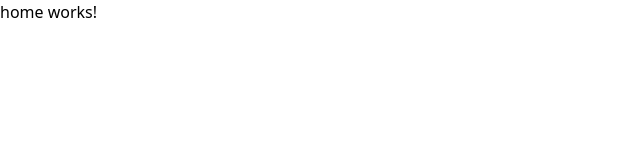
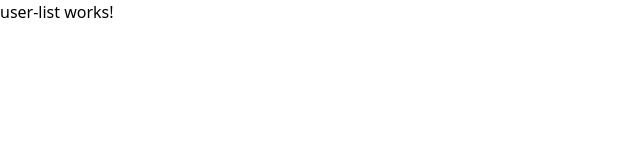
Before and after one commit to Mickael45/Tiime-test, an Angular app: page / in a window 1280 px wide. Shown: the top 160 px of the page, without its empty margins (0-640 px from the left). Built offline with nearby package versions, Linux system fonts and the light colour scheme.

Commit message:
Adds alias config for imports

```diff
--- a/src/app/pages/home/home.component.html
+++ b/src/app/pages/home/home.component.html
@@ -1 +1 @@
-<p>home works!</p>
+<app-user-list></app-user-list>
--- a/src/app/pages/home/home.component.ts
+++ b/src/app/pages/home/home.component.ts
@@ -1,8 +1,9 @@
 import { Component } from '@angular/core';
+import { UserListComponent } from '@components/user-list/user-list.component';
 
 @Component({
   selector: 'app-home',
-  imports: [],
+  imports: [UserListComponent],
   templateUrl: './home.component.html',
 })
 export class HomeComponent {}
```
Also changed, not shown: tsconfig.json (+9 -2 lines).
